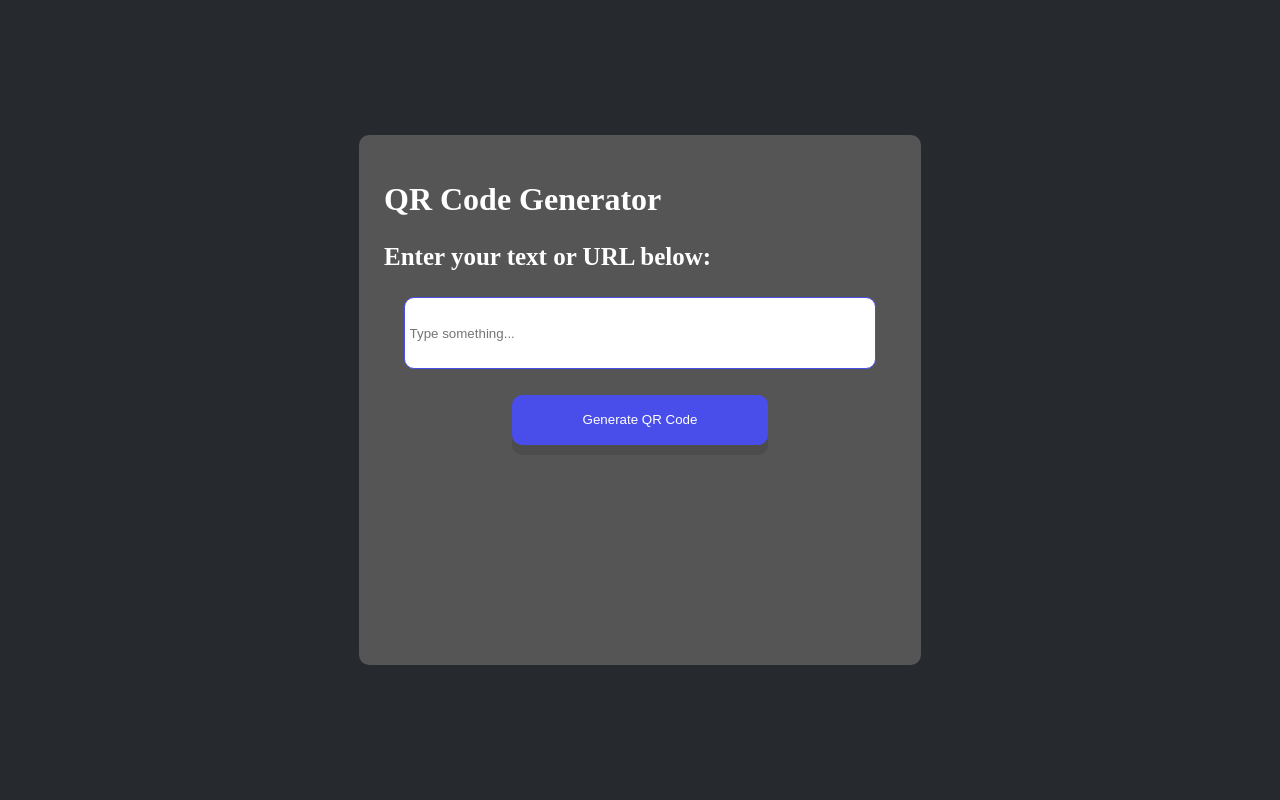
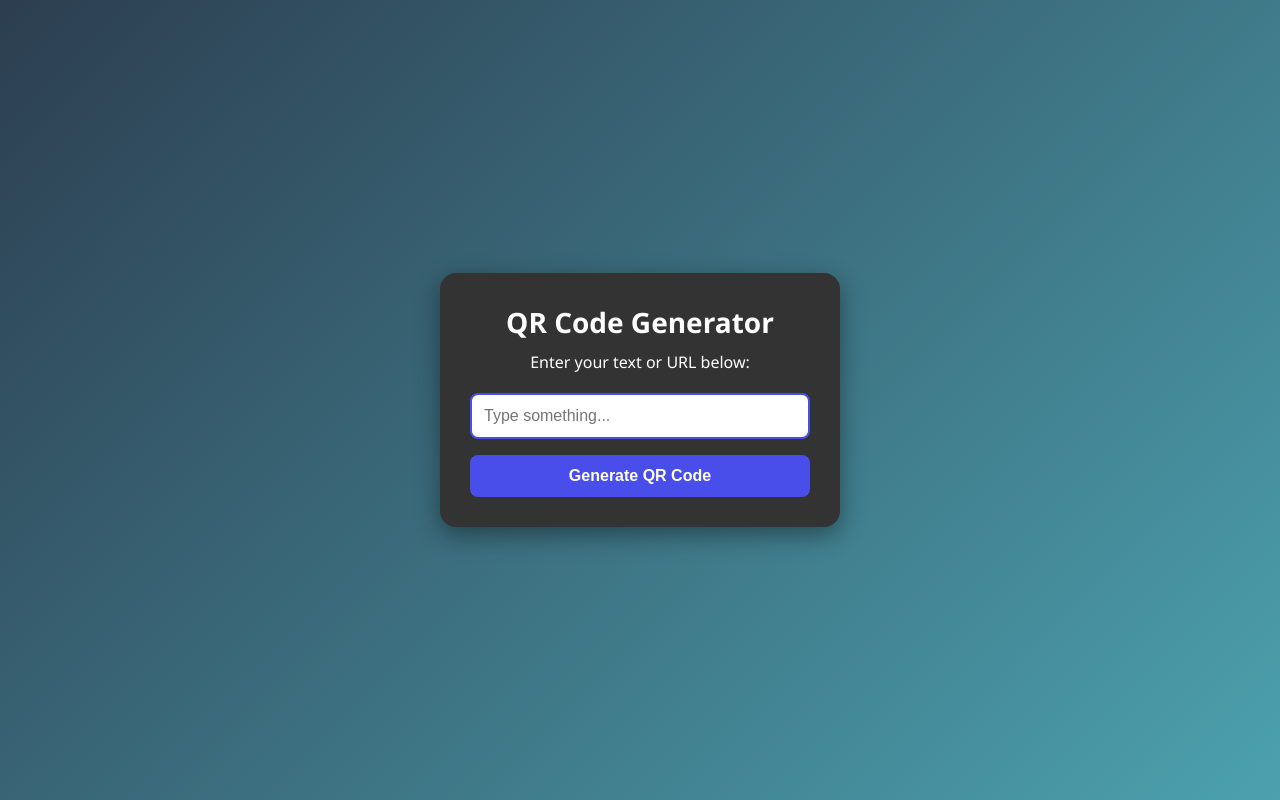
Before and after one commit to Aditya100905/Qr-Generator, a plain HTML site: page index.html in a window 1280 px wide. Drawn offline with Linux system fonts and the light colour scheme.

Commit message:
Update style.css

```diff
--- a/style.css
+++ b/style.css
@@ -1,90 +1,95 @@
+* {
+  margin: 0;
+  padding: 0;
+  box-sizing: border-box;
+}
+
 body {
-  background: #262a2f;
+  font-family: 'Segoe UI', sans-serif;
+  background: linear-gradient(135deg, #2c3e50, #4ca1af);
+  min-height: 100vh;
+  display: flex;
+  justify-content: center;
+  align-items: center;
+  color: white;
 }
 
 #container {
-  background: wheat;
-  position: absolute;
-  width: 40vw;
-  height: 60vh;
-  top: 50%;
-  left: 50%;
-  transform: translate(-50%, -50%);
-  padding: 25px 25px 25px;
-  background: #555;
-  border-radius: 10px;
-  color: white;
+  background-color: #333;
+  padding: 30px;
+  border-radius: 16px;
+  width: 90%;
+  max-width: 400px;
+  box-shadow: 0 8px 24px rgba(0, 0, 0, 0.4);
+  text-align: center;
 }
 
-#container p {
-  font-weight: 600;
-  font-size: 25px;
-  margin-bottom: 5%;
+h1 {
+  margin-bottom: 10px;
+  font-size: 28px;
 }
 
-#container input {
-  width: 90%;
-  height: 50px;
-  border: 1px solid #494eea;
-  padding: 10px 5px 10px 5px;
-  margin: auto;
-  margin-bottom: 5%;
-  outline: none;
-  border-radius: 10px;
-  display: flex;
-  justify-content: center;
-  align-items: center;
+p {
+  margin-bottom: 20px;
+  font-size: 16px;
 }
 
-#container button {
-  width: 50%;
-  height: 50px;
-  margin: auto;
-  margin-top: 5%;
+input {
+  width: 100%;
+  padding: 12px;
+  font-size: 16px;
+  border-radius: 8px;
+  border: 2px solid #494eea;
+  outline: none;
+  margin-bottom: 16px;
+  transition: border 0.3s;
+}
+
+input.Error {
+  border-color: red;
+}
+
+button {
+  width: 100%;
+  padding: 12px;
+  font-size: 16px;
+  font-weight: 600;
+  color: white;
   background: #494eea;
-  color: #fff;
-  border: 0;
-  display: flex;
-  justify-content: center;
-  align-items: center;
-  outline: none;
-  border-radius: 10px;
-  box-shadow: 0 10px 0 rgb(0, 0, 0, 0.1);
+  border: none;
+  border-radius: 8px;
   cursor: pointer;
-  font-weight: 500;
+  transition: background 0.3s ease;
+}
+
+button:hover {
+  background: #3b3fda;
 }
 
 #imgbox {
-  width: auto;
-  border-radius: 5px;
-  max-height: 0px;
-  overflow: hidden;
-  transition: max-heigth 1s;
-  display: flex;
-  align-items: center;
+  margin-top: 20px;
+  display: none;
   justify-content: center;
 }
 
-#imgbox img {
-  width: auto;
-  /* padding: 10px; */
+#imgbox.show-img {
+  display: flex;
 }
 
-#imgbox.show-img {
-  max-height: 50%;
-  /* margin: auto; */
-  border: 1px #d1d1d1;
-  /* display: flex;
-  align-items: center;
-  justify-content: center; */
+#Qrcode {
+  width: 150px;
+  height: 150px;
 }
 
-span {
-  text-align: center;
-  font-size: 20px;
-  margin-top: 10% auto 10% auto;
-  word-wrap: normal;
-  max-width: 100%;
+.blink-effect {
+  animation: blink 0.8s linear infinite;
+  font-size: 18px;
+  margin-top: 15px;
+  color: #ff6363;
+}
 
-
+@keyframes blink {
+  50% {
+    opacity: 0;
+  }
 }
```
